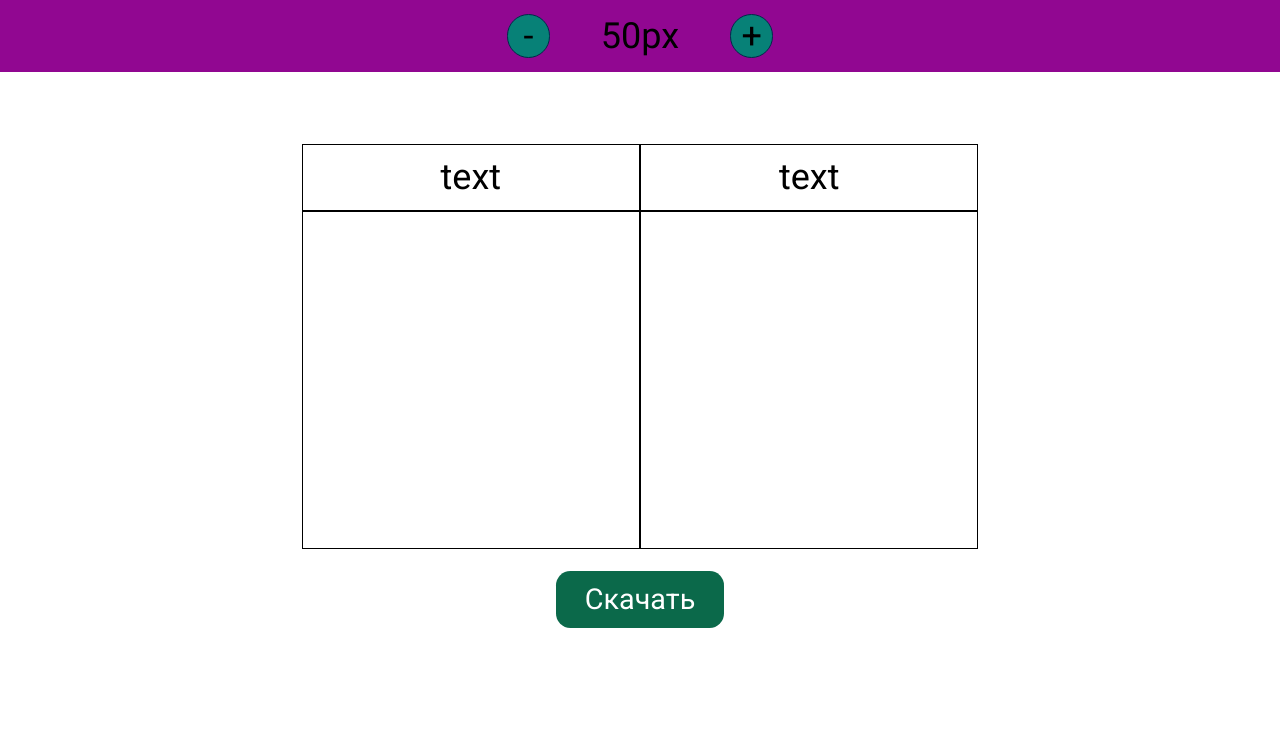
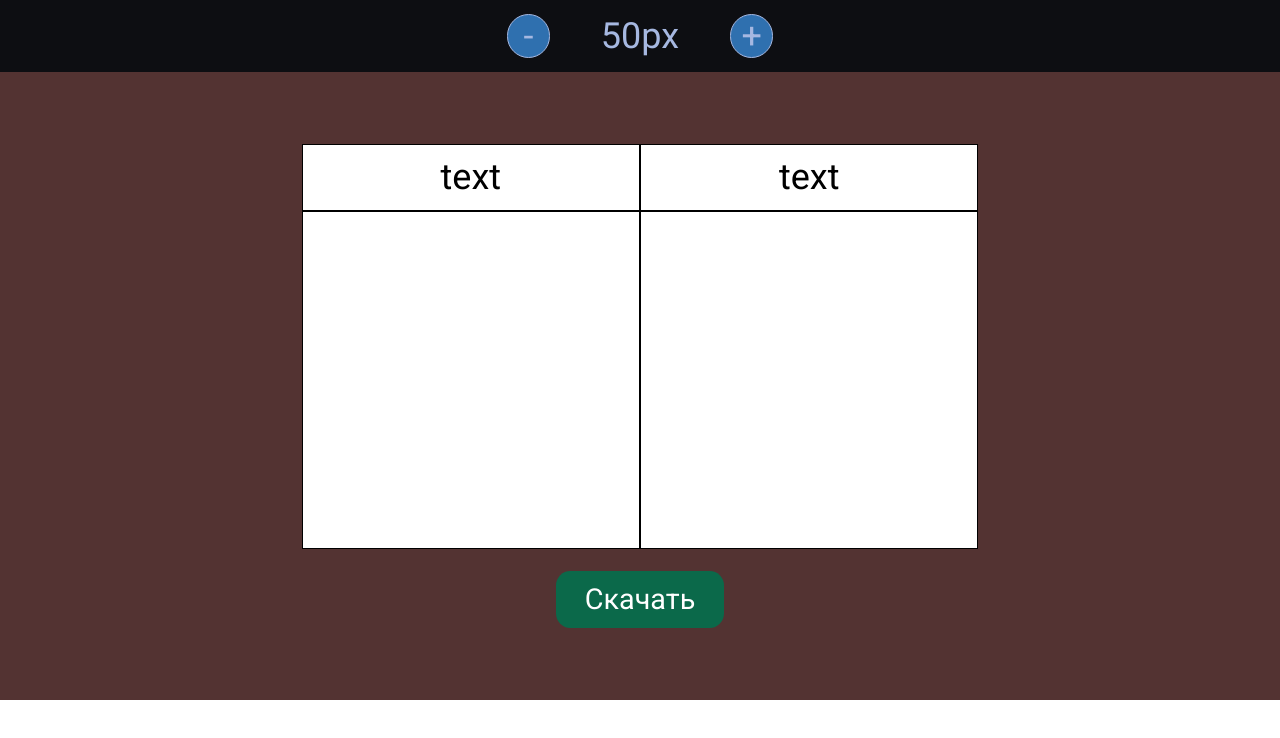
Before and after one commit to Ferilax/MemeLand, a plain HTML site: page index.html in a window 1280 px wide. Drawn offline with nearby package versions, Linux system fonts and the light colour scheme.

Commit message:
commit 3

```diff
--- a/#source/scss/style.scss
+++ b/#source/scss/style.scss
@@ -57,12 +57,23 @@ canvas {
 	left: 0;
 	width: 100%;
 	z-index: 10;
-	background: rgb(145, 7, 145);
+	background: #0d0e12;
+	color: #A6B8E1;
+	input {
+		color: #A6B8E1;
+	}
 	.container {
 		max-width: 192rem;
 	}
 }
 
+.main {
+	>section {
+		&:nth-child(odd) {
+			background-color: #533332;
+		}
+	}
+}
 
 .controllers {
 	//background: rgb(66, 100, 121);
@@ -88,8 +99,8 @@ canvas {
 		display: flex;
 		justify-content: center;
 		align-items: center;
-		background: rgb(7, 129, 119);
-		border: 0.2rem solid rgb(1, 41, 73);
+		background: #2F70AF;
+		border: 0.2rem solid #A6B8E1;
 		flex: 0 0 6rem;
 		height: 6rem;
 		border-radius: 50%;
@@ -99,9 +110,10 @@ canvas {
 .meme-1 {
 	user-select: none;
 	text-align: center;
-	margin: 10rem 0 10rem;
+	padding: 10rem 0 10rem;
 
 	&__grid {
+		background-color: white;
 		margin-bottom: 3rem;
 		max-width: 100%;
 		display: grid;
```
Also changed, not shown: css/style.css.
